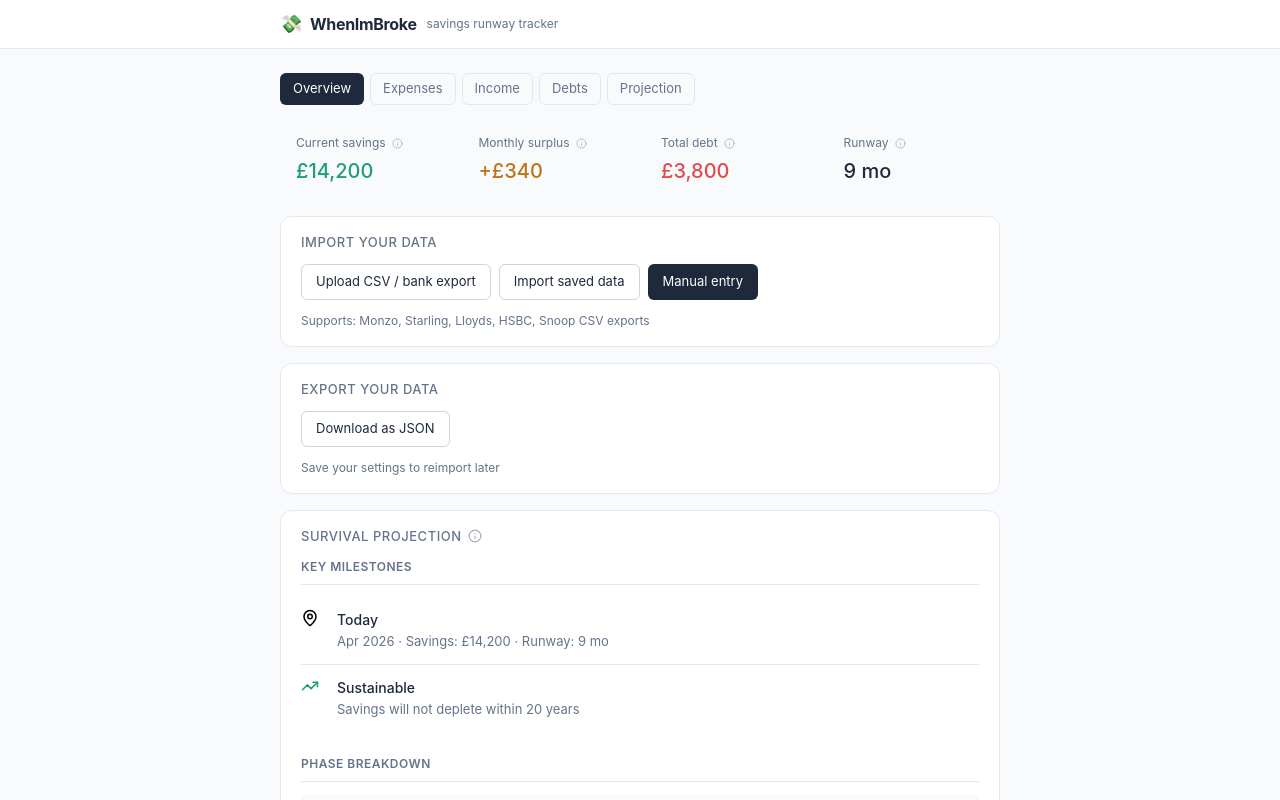
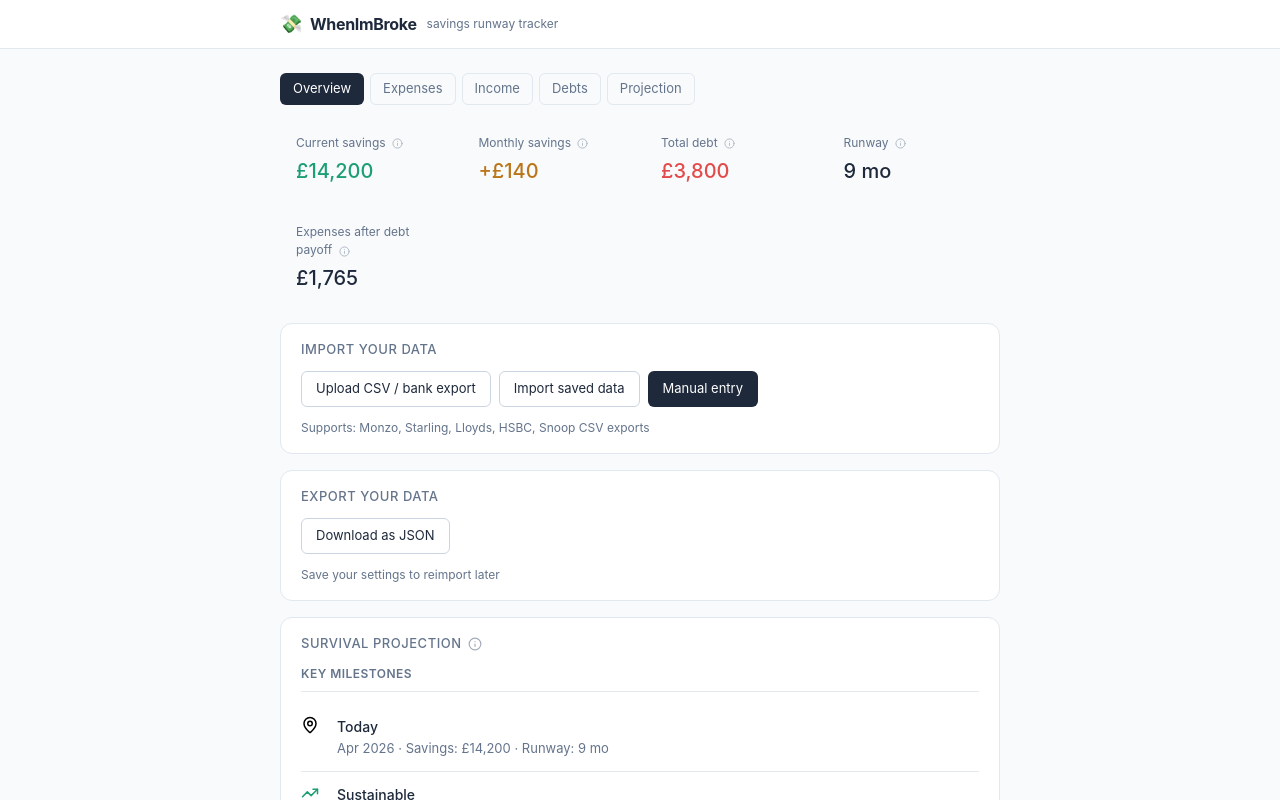
Before and after one commit to JohnNooney/WhenImBroke, a React (Vite) app in the folder app/: page / in a window 1280 px wide. Shown: the top 800 px of the page. Built offline with nearby package versions, Linux system fonts and the light colour scheme.

Commit message:
Rename monthlySurplus to monthlySavings and fix savings calculations

```diff
--- a/app/src/components/SavingsTracker.tsx
+++ b/app/src/components/SavingsTracker.tsx
@@ -128,8 +128,8 @@ export function SavingsTracker({ data, onChange }: Props) {
   };
 
   const getSurplusColor = () => {
-    if (result.monthlySurplus > 500) return 'ok';
-    if (result.monthlySurplus > 0) return 'warn';
+    if (result.monthlySavings > 500) return 'ok';
+    if (result.monthlySavings > 0) return 'warn';
     return 'danger';
   };
 
@@ -157,9 +157,9 @@ export function SavingsTracker({ data, onChange }: Props) {
           </div>
         </div>
         <div className="metric">
-          <div className="label">Monthly surplus <Tooltip text="Income minus all expenses including debt repayments. Positive means you're accumulating savings each month." /></div>
+          <div className="label">Monthly savings <Tooltip text="Income minus all expenses including debt repayments. Positive means you're accumulating savings each month." /></div>
           <div className="value" style={{ color: getValueColor(getSurplusColor()) }}>
-            {result.monthlySurplus >= 0 ? '+' : ''}{formatCurrency(result.monthlySurplus)}
+            {result.monthlySavings >= 0 ? '+' : ''}{formatCurrency(result.monthlySavings)}
           </div>
         </div>
         <div className="metric">
@@ -173,6 +173,10 @@ export function SavingsTracker({ data, onChange }: Props) {
           <div className="value">
             {result.runwayMonths === Infinity ? '∞' : `${result.runwayMonths} mo`}
           </div>
+        </div>
+        <div className="metric">
+          <div className="label">Expenses after debt payoff <Tooltip text="Monthly expenses once debt is cleared: living expenses + your savings contribution. Debt repayment stops." /></div>
+          <div className="value">{formatCurrency(result.livingExpenses + data.monthlySavingsContribution)}</div>
         </div>
       </div>
 
@@ -570,7 +574,7 @@ function ProjectionSection({ result, data }: { result: RunwayResult; data: Finan
           <div className="phase-block-details">
             <div>Now → {result.lastSafeDate ? formatDate(result.lastSafeDate) : 'Ongoing'}</div>
             <div className="phase-block-sub">
-              Income covers expenses · Surplus: {formatCurrency(result.monthlySurplus)}/mo · Debt being paid down
+              Income covers expenses · Surplus: {formatCurrency(result.monthlySavings)}/mo · Debt being paid down
             </div>
           </div>
         </div>
--- a/app/src/types/index.ts
+++ b/app/src/types/index.ts
@@ -39,7 +39,7 @@ export interface RunwayResult {
   monthlyExpenses: number;
   livingExpenses: number;
   monthlyIncome: number;
-  monthlySurplus: number;
+  monthlySavings: number;
   runwayMonths: number;
   targetRunwayMonths: number;
   monthsToReachTarget: number | null;
--- a/app/src/utils/calculations.ts
+++ b/app/src/utils/calculations.ts
@@ -10,10 +10,10 @@ export function calculateRunway(data: FinancialData): RunwayResult {
     data.transport +
     data.pocketMoney;
 
-  // Total expenses (including debt - only during saving phase)
-  const monthlyExpenses = livingExpenses + data.monthlyDebtRepayment;
+  // Total expenses (including debt and savings contribution - only during saving phase)
+  const monthlyExpenses = livingExpenses + data.monthlyDebtRepayment + data.monthlySavingsContribution;
 
-  const monthlySurplus = data.monthlyIncome - monthlyExpenses;
+  const monthlySavings = data.monthlyIncome - monthlyExpenses;
   const projections: MonthProjection[] = [];
 
   let savingsBalance = data.currentSavings;
@@ -28,8 +28,8 @@ export function calculateRunway(data: FinancialData): RunwayResult {
   let depletionDate: Date | null = null;
 
   // Calculate recommended cutoff based on target savings AND debt payoff
-  // Total monthly savings rate = explicit contribution + any surplus
-  const totalMonthlySavings = data.monthlySavingsContribution + monthlySurplus;
+  // Total monthly savings rate = surplus (contribution already deducted from income)
+  const totalMonthlySavings = monthlySavings;
   const monthsToReachTarget = totalMonthlySavings > 0 && data.currentSavings < data.savingsTarget
     ? Math.ceil((data.savingsTarget - data.currentSavings) / totalMonthlySavings)
     : 0;
@@ -101,8 +101,11 @@ export function calculateRunway(data: FinancialData): RunwayResult {
     }
 
     // Calculate months of runway at current balance
-    // Use living expenses (no debt) if in consumption mode, otherwise total expenses
-    const currentExpenses = consumptionStarted ? livingExpenses : monthlyExpenses;
+    // During saving phase: living expenses + savings contribution + (debt if not paid off)
+    // During consumption: just living expenses
+    const currentExpenses = consumptionStarted
+      ? livingExpenses
+      : livingExpenses + data.monthlySavingsContribution + (debtPaidOff ? 0 : data.monthlyDebtRepayment);
     const monthsOfRunway = currentExpenses > 0 ? savingsBalance / currentExpenses : Infinity;
 
     let phase: MonthProjection['phase'];
@@ -138,9 +141,9 @@ export function calculateRunway(data: FinancialData): RunwayResult {
     }
 
     const projIncome = consumptionStarted ? 0 : data.monthlyIncome;
-    const projExpenses = consumptionStarted ? livingExpenses : monthlyExpenses;
-    const projDebtPaid = consumptionStarted ? 0 : (remainingDebt > 0 ? Math.min(data.monthlyDebtRepayment, remainingDebt + data.monthlyDebtRepayment) : 0);
-    const projNetChange = consumptionStarted ? -livingExpenses : monthlySurplus;
+    const projExpenses = currentExpenses;
+    const projDebtPaid = consumptionStarted ? 0 : (debtPaidOff ? 0 : Math.min(data.monthlyDebtRepayment, remainingDebt + data.monthlyDebtRepayment));
+    const projNetChange = consumptionStarted ? -livingExpenses : (data.monthlyIncome - projExpenses);
 
     projections.push({
       month,
@@ -159,8 +162,8 @@ export function calculateRunway(data: FinancialData): RunwayResult {
       // After target reached AND debt paid: consume savings (no income, no debt payment)
       savingsBalance -= livingExpenses;
     } else {
-      // Before ready: save contribution + any surplus
-      savingsBalance += data.monthlySavingsContribution + monthlySurplus;
+      // Before ready: all surplus goes to savings (already includes contribution in expenses)
+      savingsBalance += monthlySavings;
       remainingDebt -= data.monthlyDebtRepayment;
     }
 
@@ -183,7 +186,7 @@ export function calculateRunway(data: FinancialData): RunwayResult {
     monthlyExpenses,
     livingExpenses,
     monthlyIncome: data.monthlyIncome,
-    monthlySurplus,
+    monthlySavings,
     runwayMonths,
     targetRunwayMonths,
     monthsToReachTarget: monthsToReachTarget === Infinity ? null : monthsToReachTarget,
```
